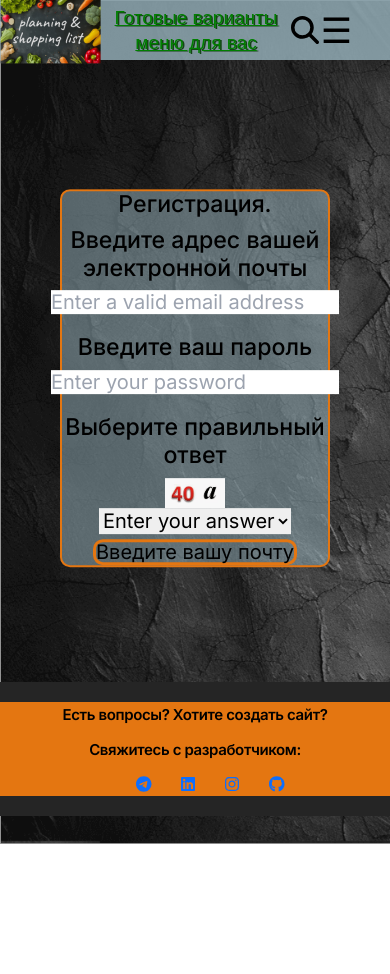
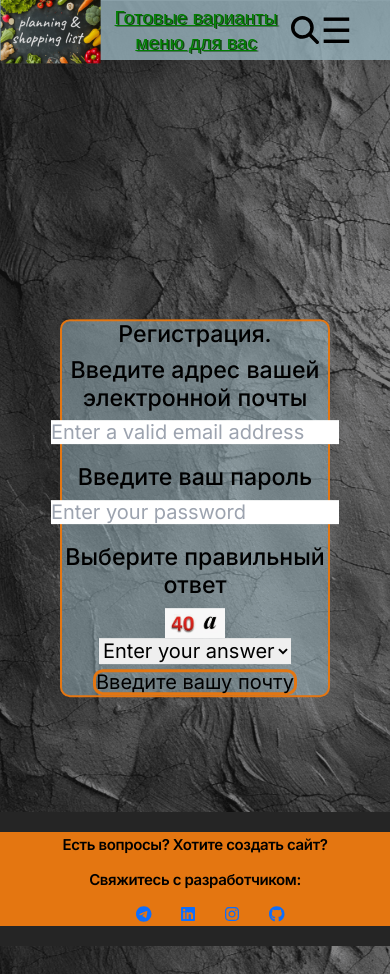
Before and after one commit to bartcevich/Menu, a Next.js app: page / in a window 390 px wide. Before the commit the page ends 844 px from the top, so only its background shows below. Built offline with nearby package versions, Linux system fonts and the light colour scheme.

Commit message:
set the height for mobile devices

```diff
--- a/src/components/LoginForm/styles.module.scss
+++ b/src/components/LoginForm/styles.module.scss
@@ -51,3 +51,8 @@
 // input[id="contactEmail"]{
 //   accent-color: rgba(153, 181, 191, 0.5);
 // }
+@media screen and (max-width: 550px){
+  .wrapper{
+    margin-top: 130px;
+  }
+}
```
